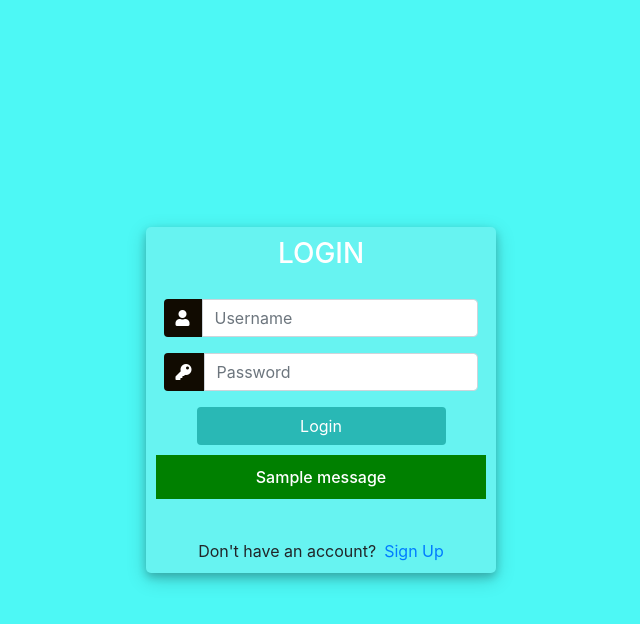
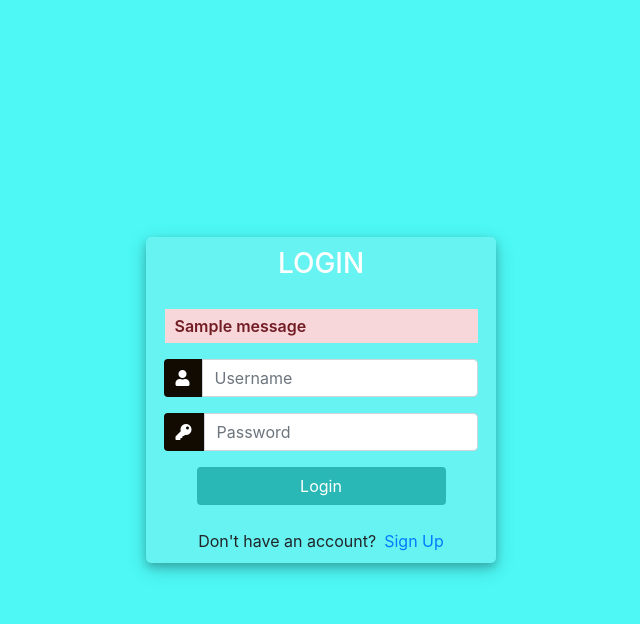
Before and after one commit to Rayhun/Customer-Management, a Django app: page /login/ in a window 1280 px wide. Shown: the top 624 px of the page, without its empty margins (319-959 px from the left). Run offline with Django 3.2, Linux system fonts and the light colour scheme; one stand-in notice (Sample message) is shown; some libraries are stand-ins or nearby versions.

Commit message:
User Login

```diff
--- a/project/CMS/accounts/templates/accounts/login.html
+++ b/project/CMS/accounts/templates/accounts/login.html
@@ -63,14 +63,13 @@
 			box-shadow: none !important;
 			outline: 0px !important;
 		}
-        #message{
-            margin-top: 10px;
-            padding: 10px 0;
-            text-align: center;
-            color: #fff;
-            font-weight: 500;
-            background-color: green;
+        #email{
+            background-color: #F8D7DA;
+            color: #721C24;
+            font-weight: 600;
+            padding: 5px 10px;
         }
+
 	</style>
 
 </head>
@@ -85,6 +84,9 @@
 				</div>
 				<div class="d-flex justify-content-center form_container">
 					<form method="POST" action="">
+                        {% for message in messages %}
+                            <p id="email">{{ message }}</p>
+                        {% endfor %}
                         {% csrf_token %}
 						<div class="input-group mb-3">
 							<div class="input-group-append">
@@ -104,9 +106,6 @@
 				   			</div>
 					</form>
 				</div>
-                {% for message in messages %}
-                    <p id="message">{{ message }}</p>
-                {% endfor %}
 				<div class="mt-4">
 					<div class="d-flex justify-content-center links">
 						Don't have an account? <a href="{% url 'register' %}" class="ml-2">Sign Up</a>
--- a/project/CMS/accounts/views.py
+++ b/project/CMS/accounts/views.py
@@ -3,7 +3,9 @@ from django.http import HttpResponse
 from django.contrib.auth.forms import UserCreationForm
 from django.forms import inlineformset_factory
 from django.contrib import messages
-
+from django.contrib.auth import authenticate,login,logout
+from django.forms import ValidationError
+from django.contrib.auth.models import User
 
 # Create your views here.
 from .models import *
@@ -12,21 +14,38 @@ from .filter import OrderFilter
 
 
 def registerPage(request):
-    form = CreateUserForm()
-    if request.method == 'POST':
-        form = CreateUserForm(request.POST)
-        if form.is_valid():
-            form.save()
-            user = form.cleaned_data.get('username')
-            messages.success(request, user + ' Account create successful')
-            return redirect('login')
-
+    form = CreateUserForm(request.POST or None)
     context = {
         'form':form
     }
+    if request.method == 'POST':
+        form = CreateUserForm(request.POST or None)
+        if form.is_valid():
+            userform = form.save(commit=False)
+            user = form.cleaned_data.get('username')
+            email = form.cleaned_data.get('email')
+            qs = User.objects.filter(email=email)
+            if qs.exists():
+                messages.error(request, 'Email Already Exists')
+                return redirect('register')
+            else:
+                userform.save()
+                messages.success(request, user + ' Account create successful')
+                return redirect('login')
     return render(request, 'accounts/register.html', context)
 
 def loginPage(request):
+
+    if request.method == 'POST':
+        username = request.POST.get('username')
+        password = request.POST.get('password')
+        user = authenticate(request, username=username, password=password)
+        if user is not None:
+            login(request, user)
+            return redirect('home')
+        else:
+            messages.warning(request, 'username or password dos\'t match')
+
     context = {}
     return render(request, 'accounts/login.html', context)
 
```
Also changed, not shown: project/CMS/accounts/templates/accounts/register.html (+32 -6 lines), project/CMS/db.sqlite3.
